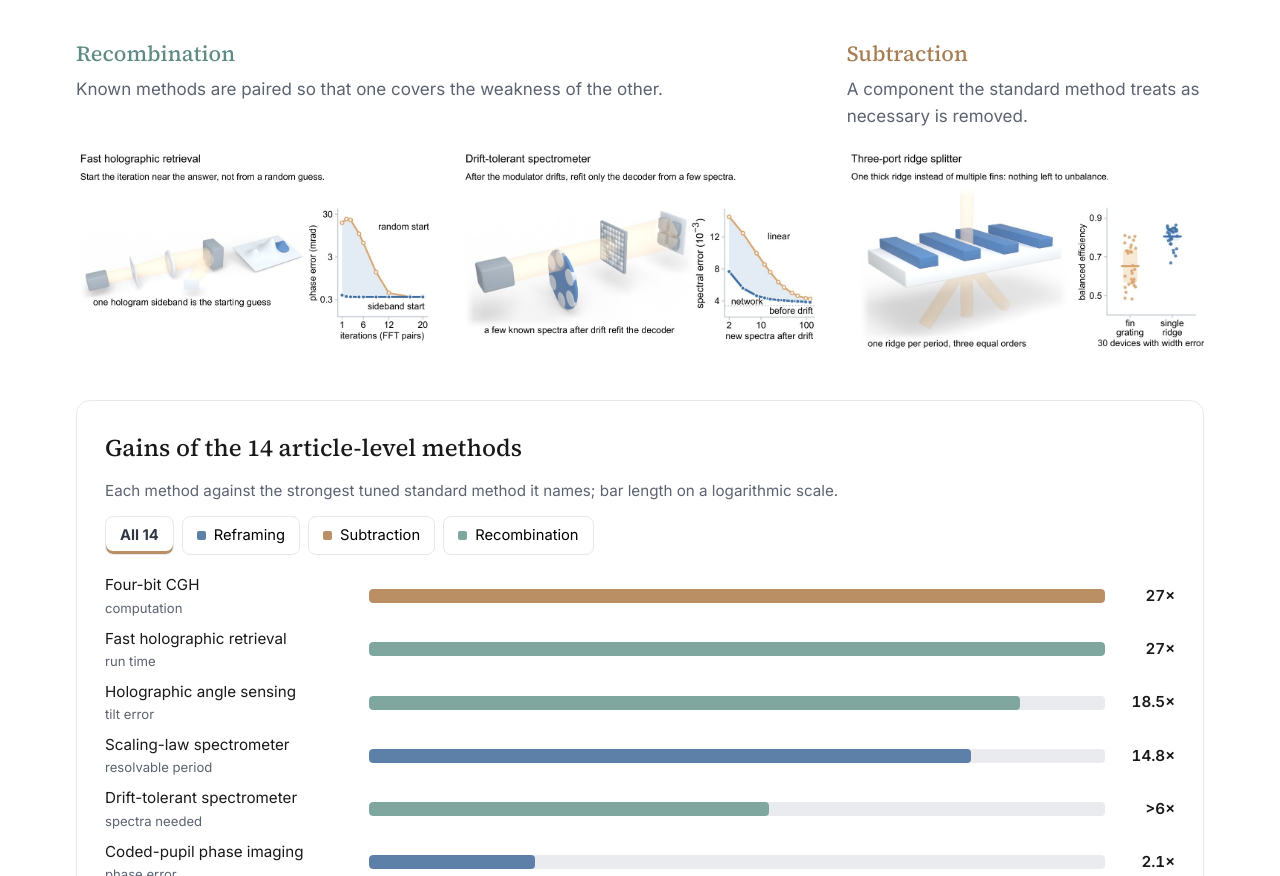
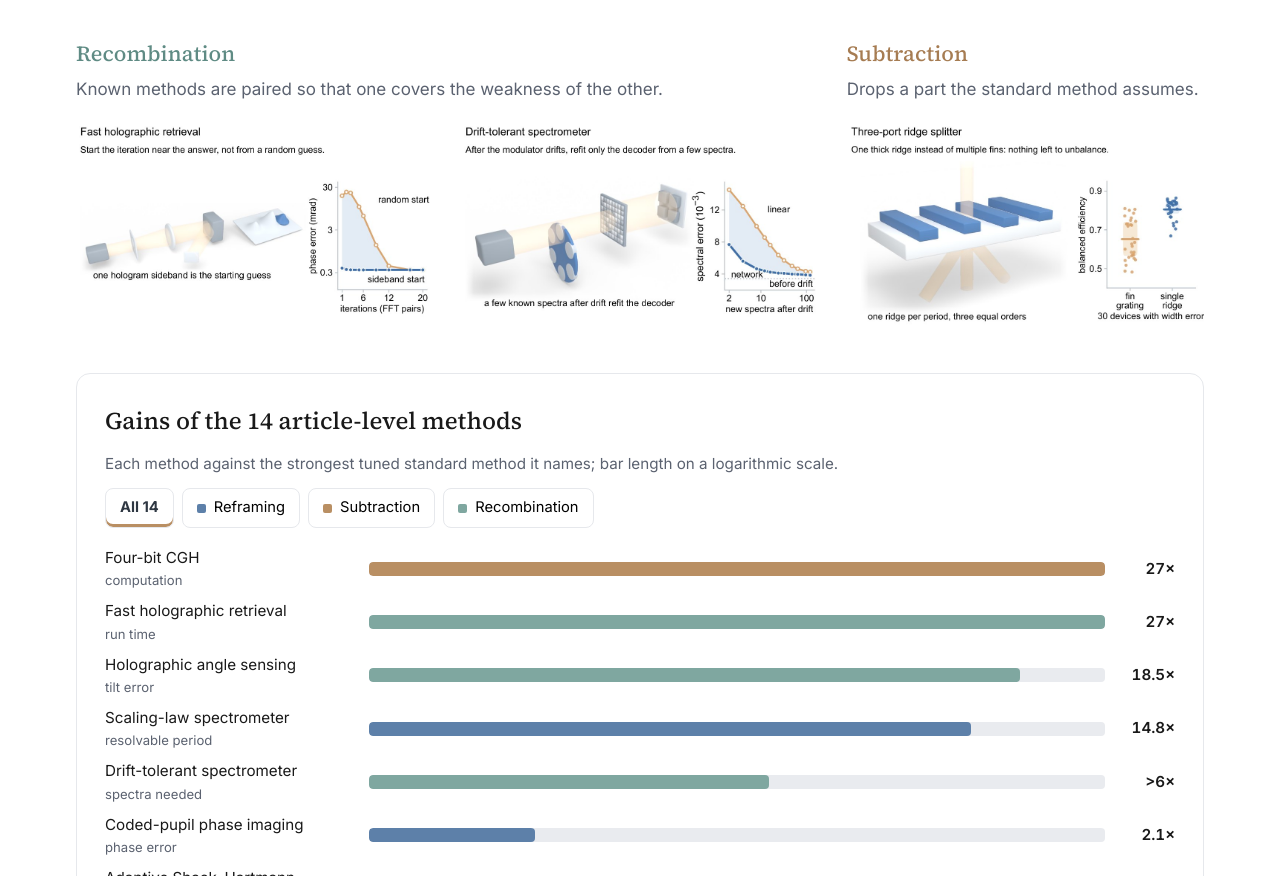
Before and after one commit to THUHoloLab/HoloToken, a plain HTML site: page docs/index.html in a window 1280 px wide. Shown: the part 8824-9700 px from the top of the page. Drawn offline with nearby package versions, Linux system fonts and the light colour scheme.

Commit message:
Shorter Subtraction line

```diff
--- a/docs/index.html
+++ b/docs/index.html
@@ -270,10 +270,10 @@
   .mgrid .pn img { height: auto; }
   .grprow { display: grid; grid-template-columns: repeat(3, 1fr); gap: 28px; }
   .grprow > div:first-child { grid-column: span 2; }
-  .grprow .grp-p { min-height: 3.2em; }
   .mgrid.two { grid-template-columns: repeat(2, 1fr); }
+  @media (min-width: 961px) and (max-width: 1200px) { .grprow .grp-p { min-height: 3.2em; } }
   .mgrid.one { grid-template-columns: 1fr; }
-  @media (max-width: 960px) { .grprow { grid-template-columns: 1fr; gap: 0; } .grprow > div:first-child { grid-column: auto; } .grprow .grp-p { min-height: 0; } .mgrid.one { grid-template-columns: repeat(2, 1fr); } }
+  @media (max-width: 960px) { .grprow { grid-template-columns: 1fr; gap: 0; } .grprow > div:first-child { grid-column: auto; } .mgrid.one { grid-template-columns: repeat(2, 1fr); } }
   @media (max-width: 600px) { .mgrid.two, .mgrid.one { grid-template-columns: 1fr; } }
   .grp-h { font-family: "Source Serif 4", Georgia, serif; font-weight: 500; font-size: 1.35rem; margin: 0 0 4px; }
   .grp-h.rf { color: #4f6f95; } .grp-h.sb { color: #a67c52; } .grp-h.rc { color: #5f8b84; }
@@ -600,7 +600,7 @@
     </div>
 
 
-    <h3 class="sub-h" style="margin-top:56px">Further auto-research results</h3><h4 class="grp-h rf">Reframing</h4><p class="grp-p">An assumption the field shares becomes something to design or estimate.</p><div class="mgrid"><figure class="pn"><img src="assets/fig/panels/m_scaling.jpg" alt="Scaling-law spectrometer" loading="lazy"></figure><figure class="pn"><img src="assets/fig/panels/m_codedpupil.jpg" alt="Coded-pupil phase imaging" loading="lazy"></figure><figure class="pn"><img src="assets/fig/panels/m_blindref.jpg" alt="Blind-reference holography" loading="lazy"></figure></div><div class="grprow"><div><h4 class="grp-h rc">Recombination</h4><p class="grp-p">Known methods are paired so that one covers the weakness of the other.</p><div class="mgrid two"><figure class="pn"><img src="assets/fig/panels/m_fastholo.jpg" alt="Fast holographic retrieval" loading="lazy"></figure><figure class="pn"><img src="assets/fig/panels/m_drift.jpg" alt="Drift-tolerant spectrometer" loading="lazy"></figure></div></div><div><h4 class="grp-h sb">Subtraction</h4><p class="grp-p">A component the standard method treats as necessary is removed.</p><div class="mgrid one"><figure class="pn"><img src="assets/fig/panels/m_threeport.jpg" alt="Three-port ridge splitter" loading="lazy"></figure></div></div></div>
+    <h3 class="sub-h" style="margin-top:56px">Further auto-research results</h3><h4 class="grp-h rf">Reframing</h4><p class="grp-p">An assumption the field shares becomes something to design or estimate.</p><div class="mgrid"><figure class="pn"><img src="assets/fig/panels/m_scaling.jpg" alt="Scaling-law spectrometer" loading="lazy"></figure><figure class="pn"><img src="assets/fig/panels/m_codedpupil.jpg" alt="Coded-pupil phase imaging" loading="lazy"></figure><figure class="pn"><img src="assets/fig/panels/m_blindref.jpg" alt="Blind-reference holography" loading="lazy"></figure></div><div class="grprow"><div><h4 class="grp-h rc">Recombination</h4><p class="grp-p">Known methods are paired so that one covers the weakness of the other.</p><div class="mgrid two"><figure class="pn"><img src="assets/fig/panels/m_fastholo.jpg" alt="Fast holographic retrieval" loading="lazy"></figure><figure class="pn"><img src="assets/fig/panels/m_drift.jpg" alt="Drift-tolerant spectrometer" loading="lazy"></figure></div></div><div><h4 class="grp-h sb">Subtraction</h4><p class="grp-p">Drops a part the standard method assumes.</p><div class="mgrid one"><figure class="pn"><img src="assets/fig/panels/m_threeport.jpg" alt="Three-port ridge splitter" loading="lazy"></figure></div></div></div>
 
     <div class="interactive" style="background:#fff;margin-top:8px">
       <div class="ihead"><h3>Gains of the 14 article-level methods</h3></div>
```
